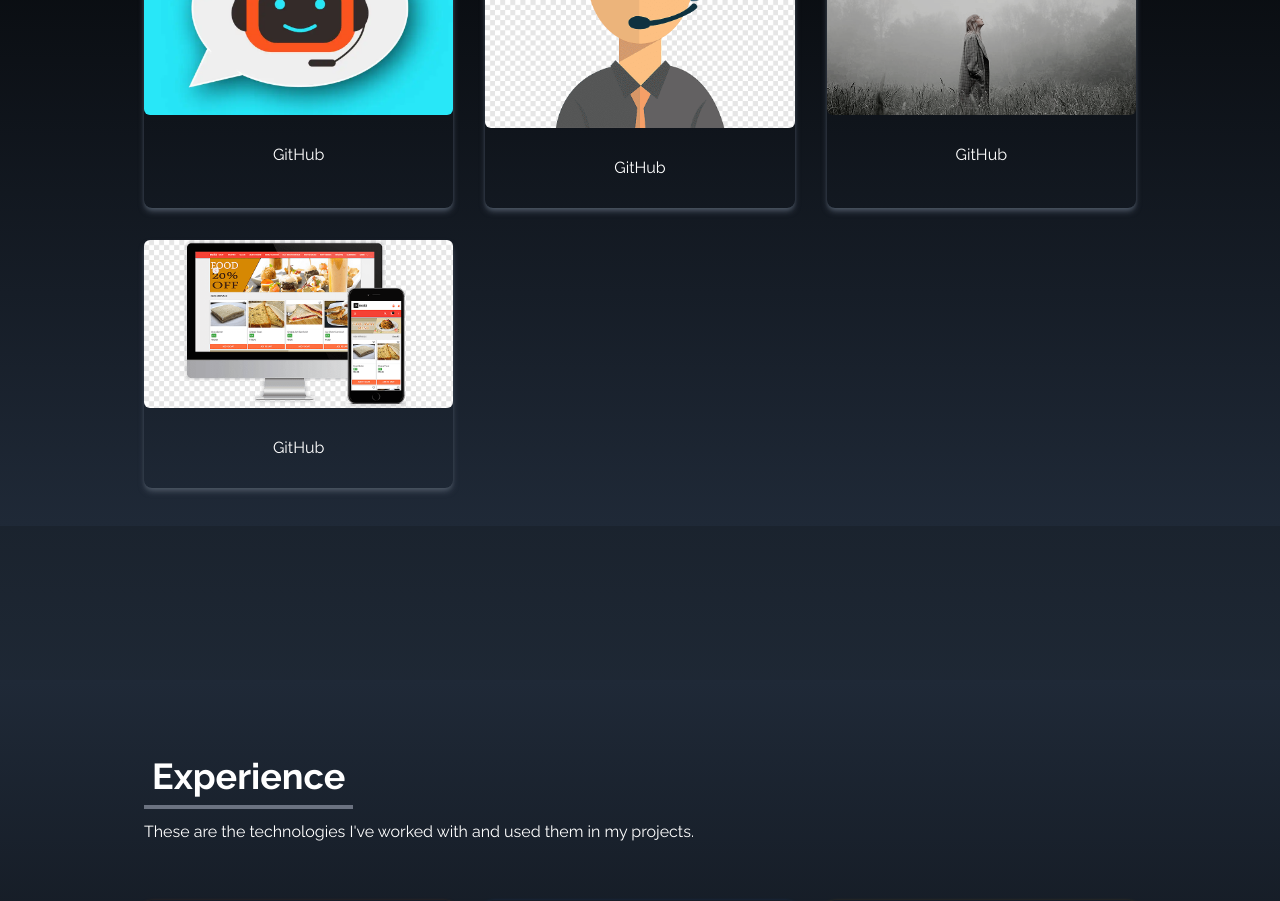
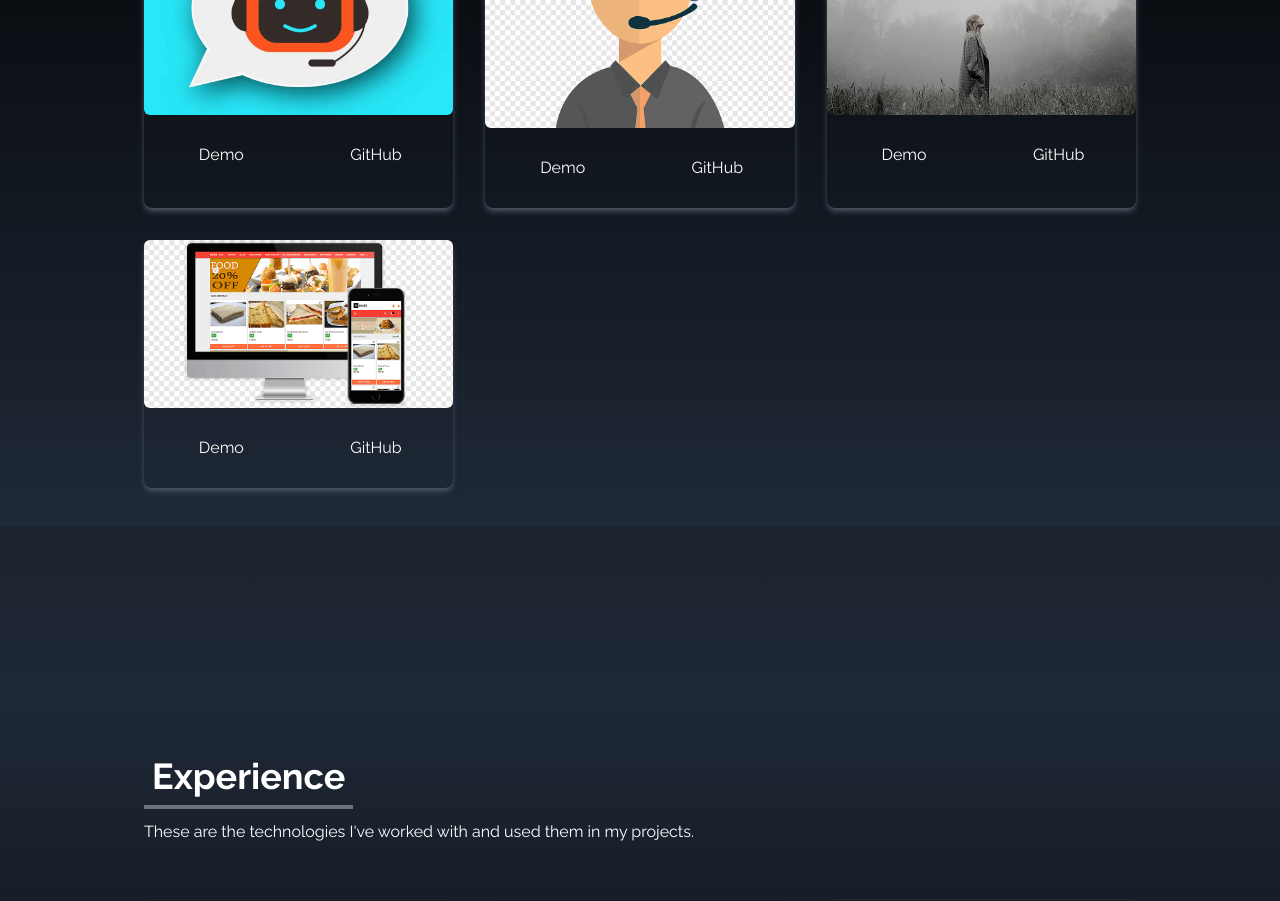
Before and after one commit to anjalimehta0310/react-portfolio, a React (Create React App) app: page / in a window 1280 px wide. Shown: the part 1660-2561 px from the top of the page. Built offline with nearby package versions, Linux system fonts and the light colour scheme.

Commit message:
Update Portfolio.js

```diff
--- a/src/components/Portfolio.js
+++ b/src/components/Portfolio.js
@@ -25,7 +25,8 @@ const Portfolio = () => {
     {
       id: 4,
       src: food,
-      repo: ''
+      link:"https://courageous-froyo-7d3119.netlify.app/",
+      repo: 'https://github.com/anjalimehta0310/FoodWebsite'
     },
 
 
@@ -45,7 +46,7 @@ const Portfolio = () => {
         </div>
 
         <div className="grid sm:grid-cols-2 md:grid-cols-3 gap-8 px-12 sm:px-0">
-          {portfolios.map(({ id, src, repo }) => (
+          {portfolios.map(({ id, src,link, repo }) => (
             <div key={id} className="shadow-md shadow-gray-600 rounded-lg">
               <img
                 src={src}
@@ -53,6 +54,9 @@ const Portfolio = () => {
                 className="rounded-md duration-200 hover:scale-105"
               />
               <div className="flex items-center justify-center">
+              <button className="w-1/2 px-6 py-3 m-4 duration-200 hover:scale-105" onClick={ () => window.open(link, '_blank')}>
+                  Demo
+                </button>
                 <button className="w-1/2 px-6 py-3 m-4 duration-200 hover:scale-105" onClick={ () => window.open(repo, '_blank')}>
                   GitHub
                 </button>
```
